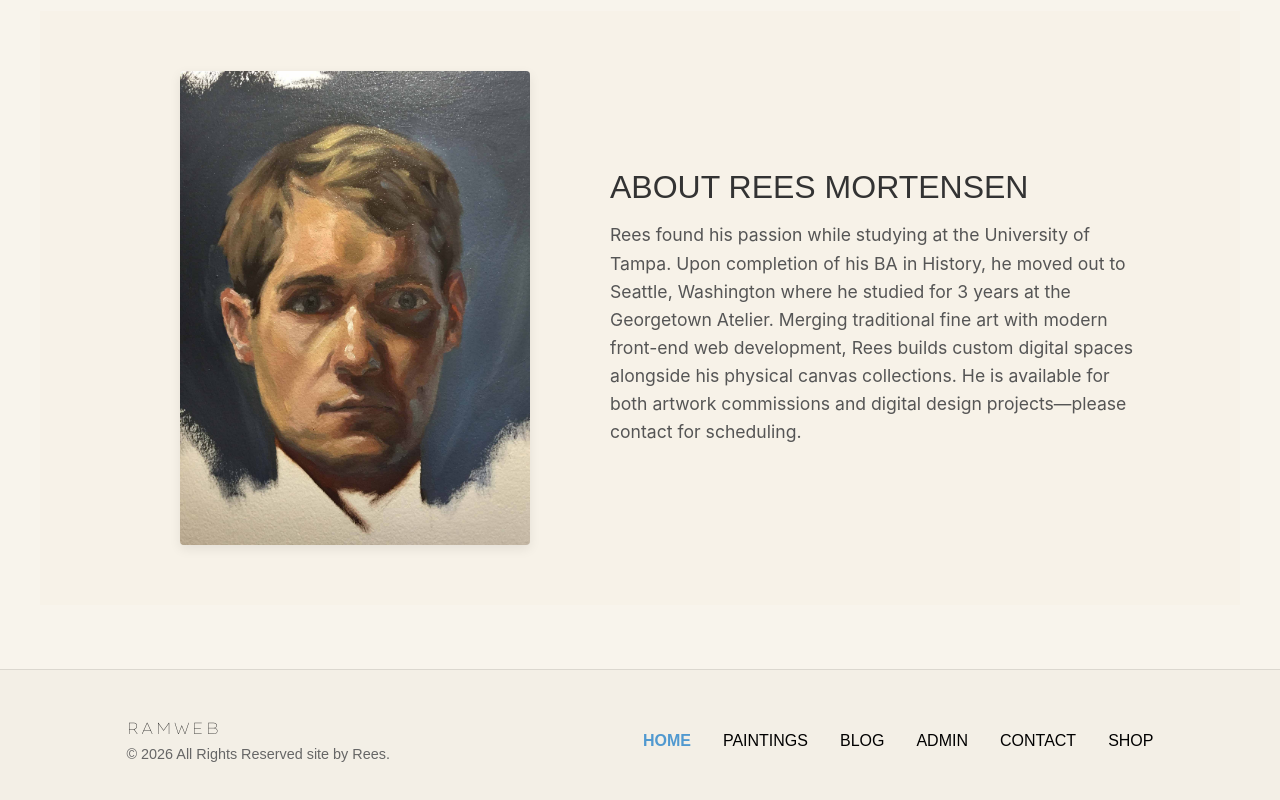
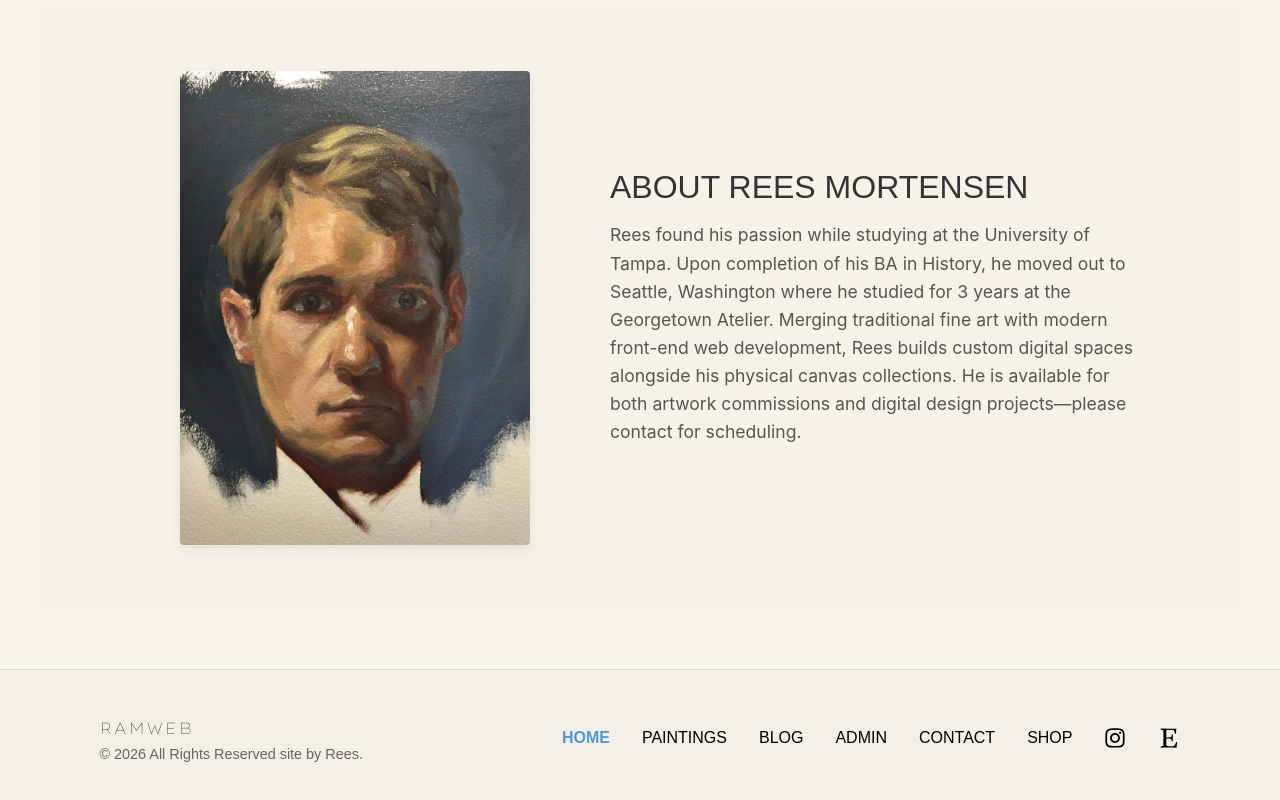
Before and after one commit to reesam16/rees-art-gallery, a React (Vite) app: page / in a window 1280 px wide. Shown: the part 1853-2653 px from the top of the page. Built offline with nearby package versions, Linux system fonts and the light colour scheme; no server answers; a web font is replaced by a local one.

Commit message:
feat: add social footer icons and update browser tab icon

```diff
--- a/index.html
+++ b/index.html
@@ -2,7 +2,7 @@
 <html lang="en">
   <head>
     <meta charset="UTF-8" />
-    <link rel="icon" type="image/svg+xml" href="./src/assets/logo.svg" />
+    <link rel="icon" type="image/svg+xml" href="./src/assets/icon.jpg" />
     <meta name="viewport" content="width=device-width, initial-scale=1.0" />
     <title>rees-art-gallery</title>
         <!-- google font -->
--- a/package.json
+++ b/package.json
@@ -14,6 +14,7 @@
     "@supabase/supabase-js": "^2.105.3",
     "react": "^19.2.5",
     "react-dom": "^19.2.5",
+    "react-icons": "^5.6.0",
     "react-router-dom": "^7.14.2"
   },
   "devDependencies": {
--- a/src/components/Footer/Footer.jsx
+++ b/src/components/Footer/Footer.jsx
@@ -1,5 +1,6 @@
 import { NavLink, useLocation } from 'react-router-dom';
 import styles from './Footer.module.css';
+import { FaInstagram, FaEtsy } from 'react-icons/fa';
 
 function Footer() {
 
@@ -21,6 +22,26 @@ function Footer() {
         <li><NavLink to="/admin">admin</NavLink></li>
         <li><NavLink to="/contact">Contact</NavLink></li>
         <li><NavLink to="/shop">shop</NavLink></li>
+        <li>
+          <a
+            href="https://www.instagram.com/reesmortensen"
+            target="_blank"
+            rel="noopener noreferrer"
+            className={styles.footerLink}
+          >
+            <FaInstagram size={22} />
+          </a>
+        </li>
+        <li>
+          <a
+            href="https://www.etsy.com/shop/ReesMortensen"
+            target="_blank"
+            rel="noopener noreferrer"
+            className={styles.footerLink}
+          >
+            <FaEtsy size={22} />
+          </a>
+        </li>
       </ul>
     </footer>
   );
```
Also changed, not shown: src/assets/icon.jpg (added), 1 other file (tests, documents, lock files or other folders).
